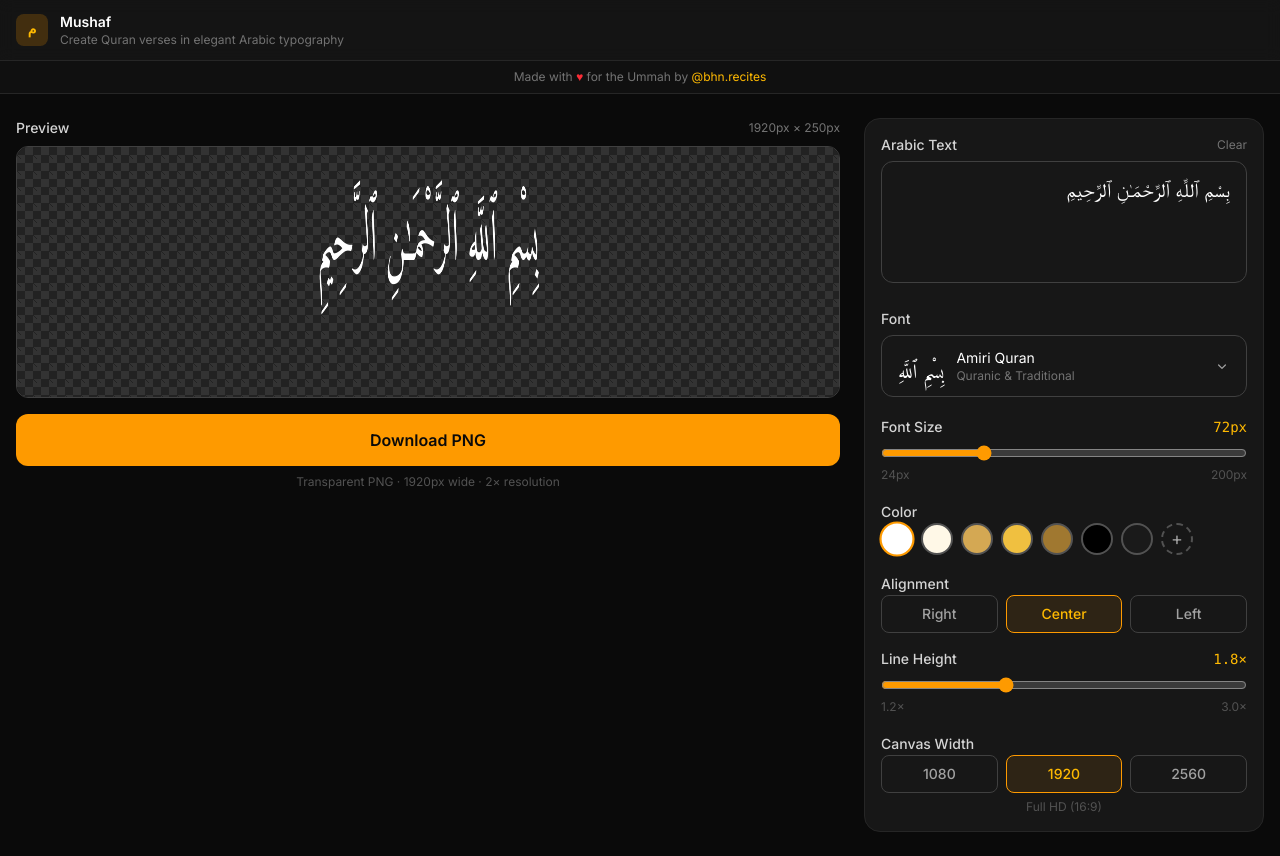
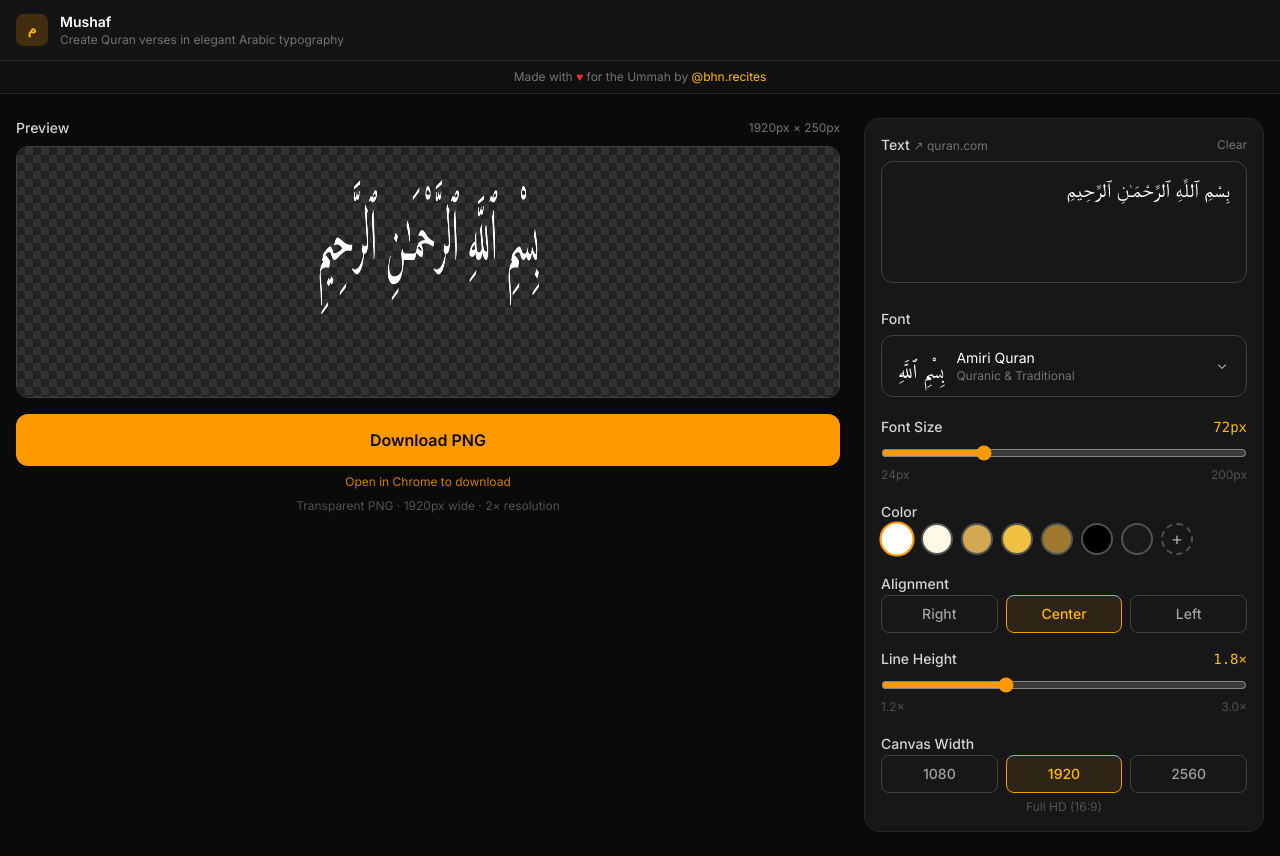
Before and after one commit to Burhan3737/mushaf, a Next.js app: page / in a window 1280 px wide. Built offline with nearby package versions, Linux system fonts and the light colour scheme; a web font is replaced by a local one.

Commit message:
refactor: Added quran.com link to copy quran verses

```diff
--- a/app/components/ExportButton.tsx
+++ b/app/components/ExportButton.tsx
@@ -1,6 +1,6 @@
 'use client';
 
-import { useState } from 'react';
+import { useEffect, useState } from 'react';
 import { TextConfig } from '../types';
 import { exportPng } from '../lib/exportPng';
 
@@ -12,6 +12,17 @@ interface ExportButtonProps {
 export default function ExportButton({ config, isFontLoaded }: ExportButtonProps) {
   const [exporting, setExporting] = useState(false);
   const [error, setError] = useState<string | null>(null);
+  const [inApp, setInApp] = useState(false);
+  const [isIOS, setIsIOS] = useState(false);
+
+  useEffect(() => {
+    setInApp(
+      /Instagram|FBAN|FBAV|FB_IAB|Twitter|Line\/|MicroMessenger|TikTok|Snapchat|LinkedIn/.test(
+        navigator.userAgent
+      ) || true
+    );
+    setIsIOS(/iPad|iPhone|iPod/.test(navigator.userAgent));
+  }, []);
 
   const fontReady = isFontLoaded(config.fontId);
 
@@ -53,6 +64,13 @@ export default function ExportButton({ config, isFontLoaded }: ExportButtonProps
       {error && (
         <p className="text-sm text-red-400 text-center">{error}</p>
       )}
+      {inApp && (
+        <p className="text-xs text-amber-500/80 text-center">
+          {isIOS
+            ? 'Open in Safari to download'
+            : 'Open in Chrome to download'}
+        </p>
+      )}
       <p className="text-xs text-neutral-600 text-center">
         Transparent PNG · {config.canvasWidth}px wide · 2× resolution
       </p>
--- a/app/components/TextInput.tsx
+++ b/app/components/TextInput.tsx
@@ -22,7 +22,17 @@ export default function TextInput({ value, onChange }: TextInputProps) {
   return (
     <div className="space-y-1.5">
       <div className="flex items-center justify-between">
-        <label className="text-sm font-medium text-neutral-300">Arabic Text</label>
+        <label className="text-sm font-medium text-neutral-300">
+        Text{' '}
+          <a
+            href="https://quran.com"
+            target="_blank"
+            rel="noopener noreferrer"
+            className="text-xs font-normal text-neutral-500 hover:text-amber-400 transition-colors"
+          >
+            ↗ quran.com
+          </a>
+        </label>
         {value && (
           <button
             type="button"
```
